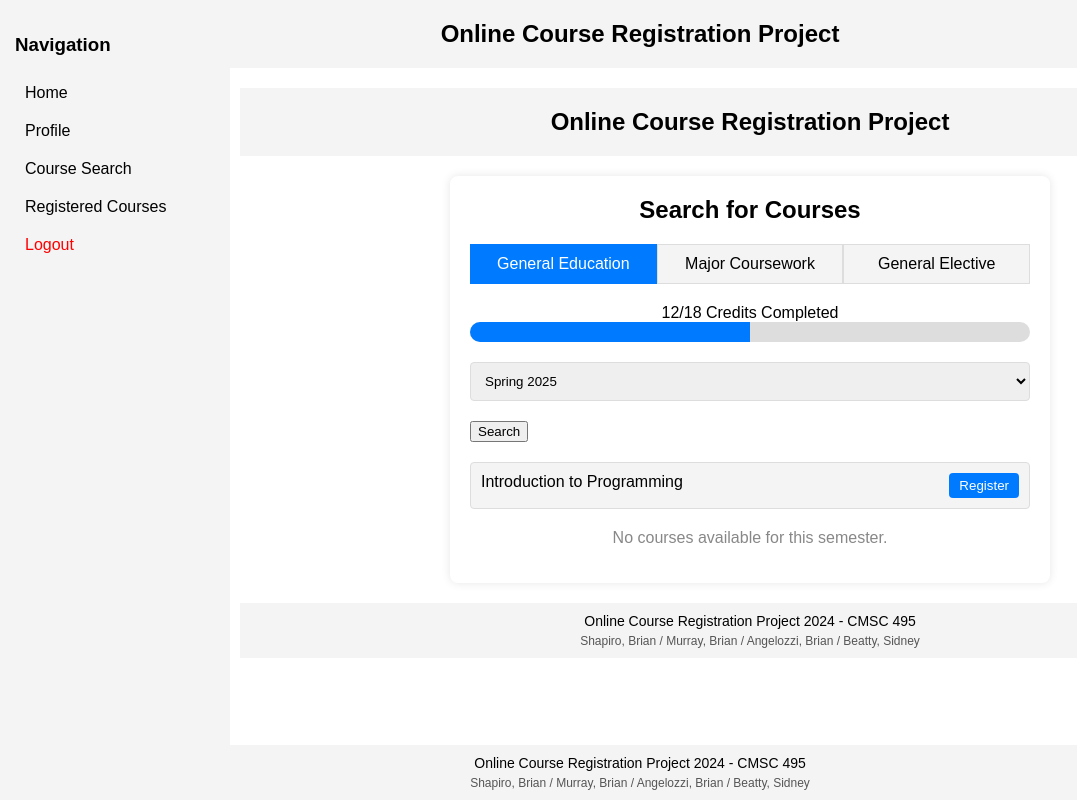
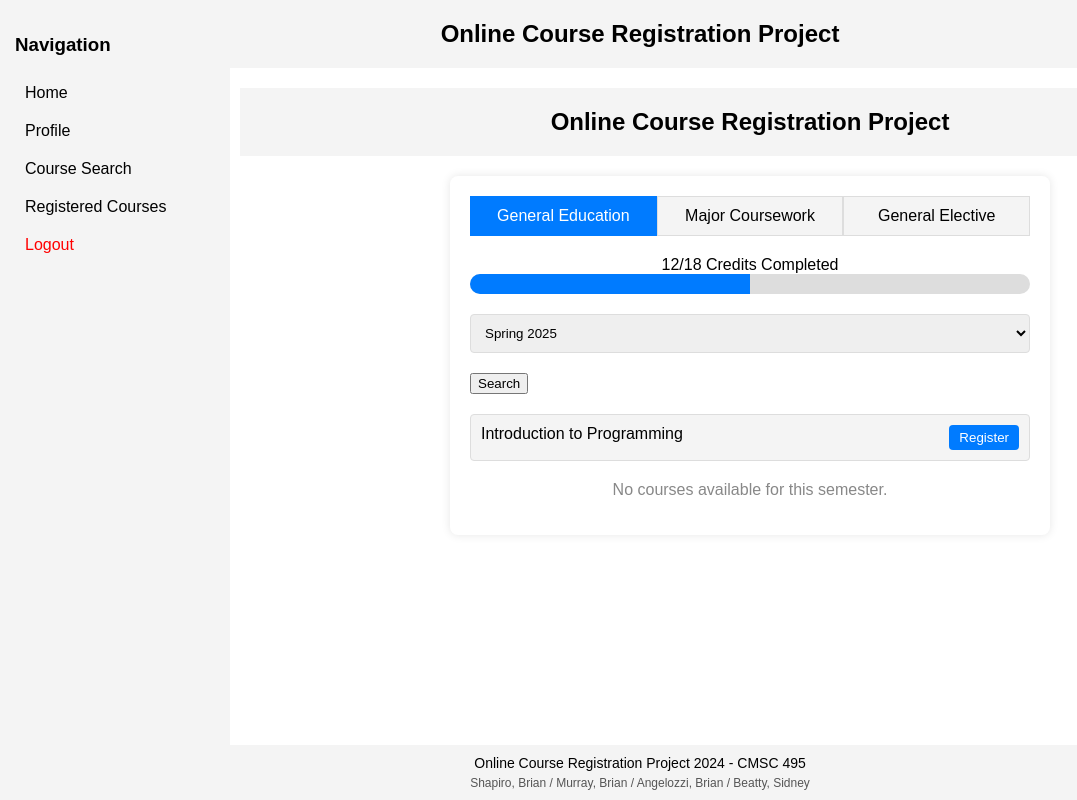
Before and after one commit to shapirobd/course_registration, a Flask app: page /course_search in a window 1280 px wide. Shown: the whole page, without its empty margins (0-1077 px from the left). Run offline with Flask 3, Linux system fonts and the light colour scheme; the visitor is signed in with stand-in values (Sample User, id 1); parts of the project's set-up code (start-up, migrations or seed data) failed here and were passed over.

Commit message:
Update course_search_layout.html

```diff
--- a/templates/course_search_layout.html
+++ b/templates/course_search_layout.html
@@ -138,7 +138,6 @@
 </header>
 
 <div class="container">
-    <h2>Search for Courses</h2>
 
     <!-- Tabs for course types -->
     <div class="tabs">
@@ -178,13 +177,6 @@
         <p id="noCoursesText" class="no-courses">No courses available for this semester.</p>
     </div>
 </div>
-
-<footer>
-    Online Course Registration Project 2024 - CMSC 495
-    <div class="names">
-        Shapiro, Brian / Murray, Brian / Angelozzi, Brian / Beatty, Sidney
-    </div>
-</footer>
 
 <script>
     // JavaScript to manage tab selection, progress bar update, and course search
```
